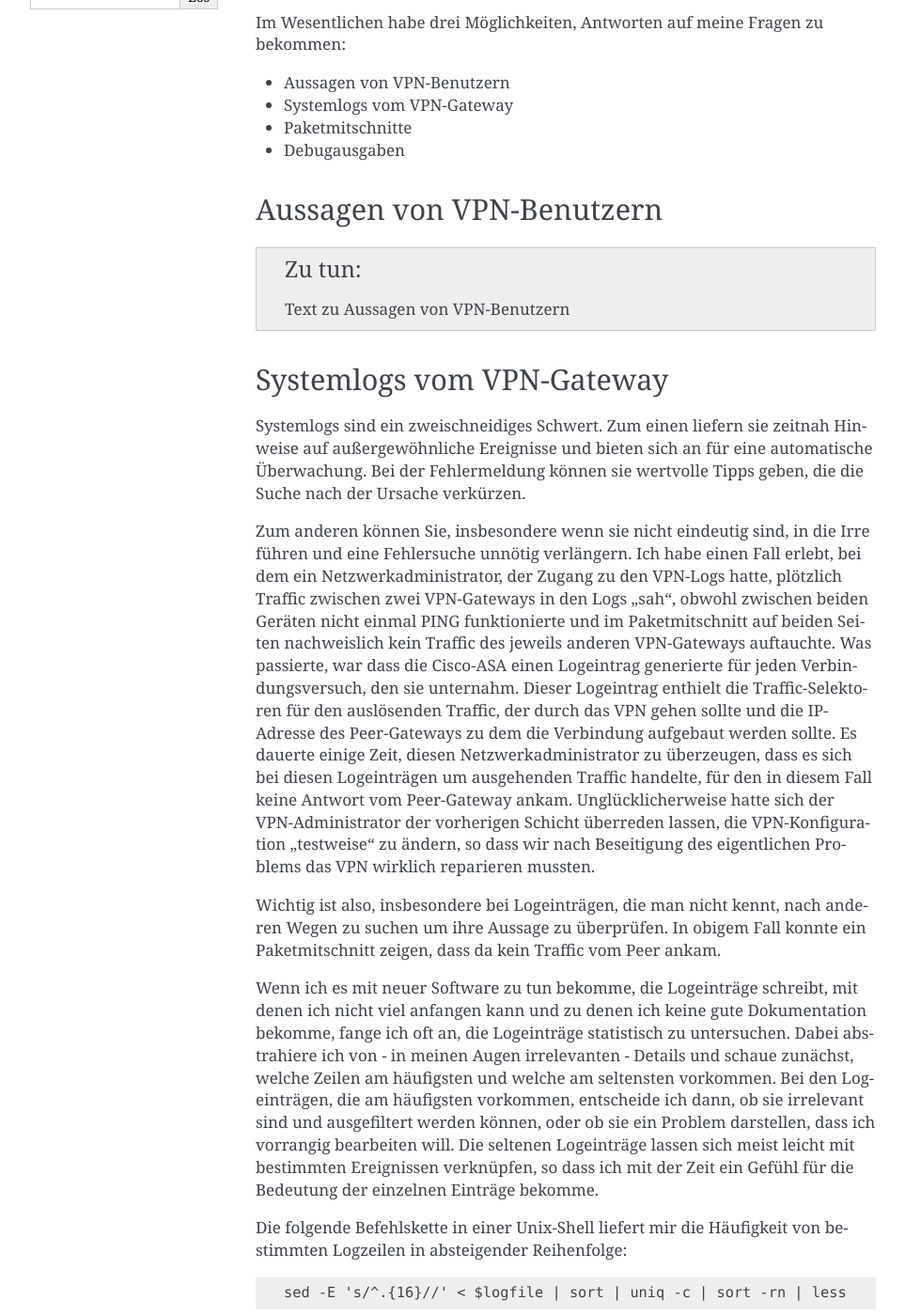
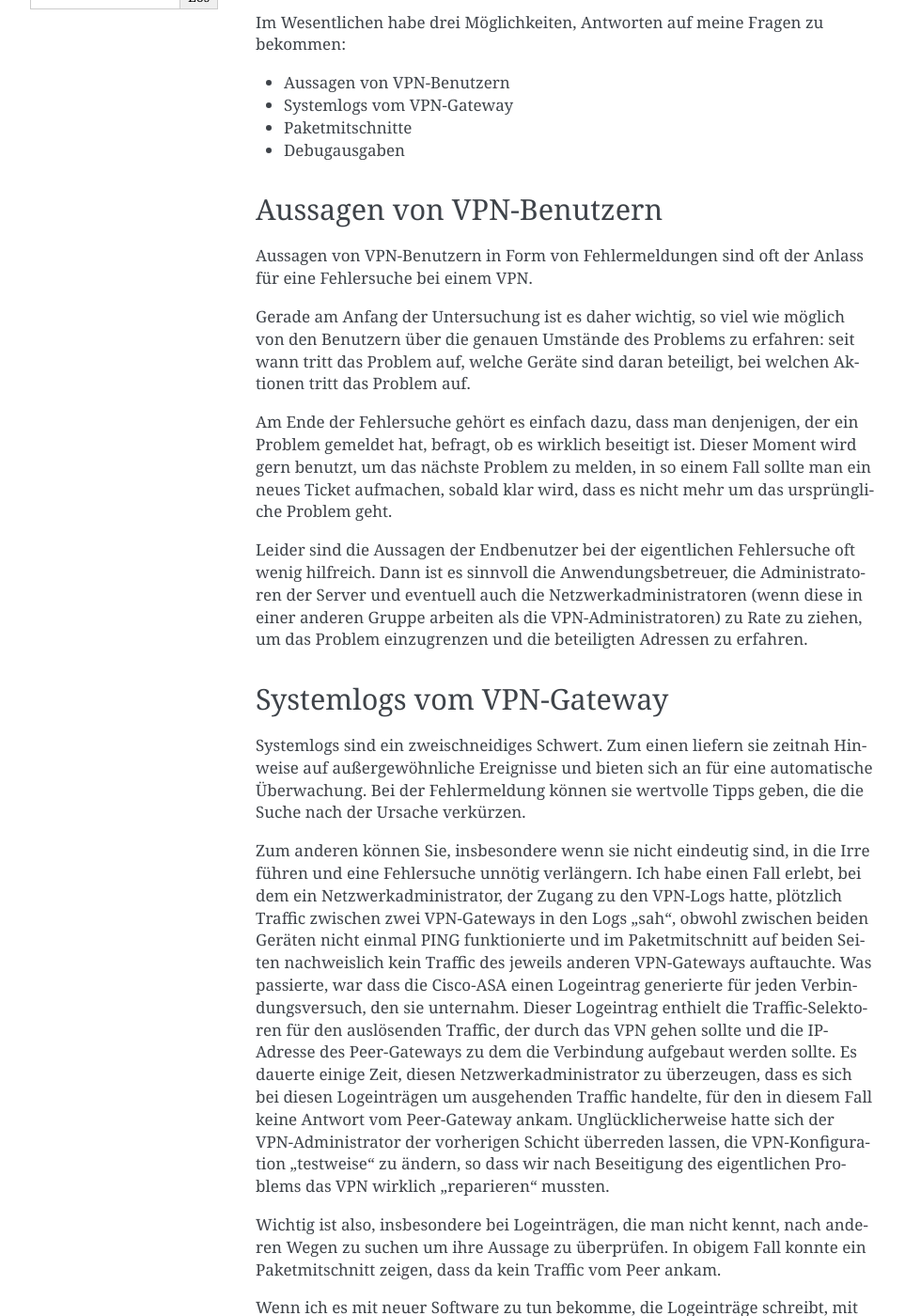
Before and after one commit to matwei-books/Fehlersuche-bei-IPsec-VPN-mit-IKEv2, a Sphinx documentation site: the page built from source/vorgehen/antworten.rst, in a window 1280 px wide and 1400 px high, scrolled down 428 px. Shown: the whole window at 94% size, without its empty margins (148-1111 px from the left). Built offline with Sphinx 7.4.7, drawn with Linux system fonts in a browser that asks for light colours.

Commit message:
Text zu Aussagen von VPN-Benutzern

```diff
--- a/source/vorgehen/antworten.rst
+++ b/source/vorgehen/antworten.rst
@@ -29,9 +29,26 @@ bekommen:
 Aussagen von VPN-Benutzern
 --------------------------
 
-.. todo::
+Aussagen von VPN-Benutzern in Form von Fehlermeldungen sind oft der
+Anlass für eine Fehlersuche bei einem VPN.
 
-   Text zu Aussagen von VPN-Benutzern
+Gerade am Anfang der Untersuchung ist es daher wichtig, so viel wie
+möglich von den Benutzern über die genauen Umstände des Problems zu
+erfahren: seit wann tritt das Problem auf, welche Geräte sind daran
+beteiligt, bei welchen Aktionen tritt das Problem auf.
+
+Am Ende der Fehlersuche gehört es einfach dazu, dass man denjenigen, der
+ein Problem gemeldet hat, befragt, ob es wirklich beseitigt ist. Dieser
+Moment wird gern benutzt, um das nächste Problem zu melden, in so einem
+Fall sollte man ein neues Ticket aufmachen, sobald klar wird, dass es
+nicht mehr um das ursprüngliche Problem geht.
+
+Leider sind die Aussagen der Endbenutzer bei der eigentlichen
+Fehlersuche oft wenig hilfreich. Dann ist es sinnvoll die
+Anwendungsbetreuer, die Administratoren der Server und eventuell auch
+die Netzwerkadministratoren (wenn diese in einer anderen Gruppe arbeiten
+als die VPN-Administratoren) zu Rate zu ziehen, um das Problem
+einzugrenzen und die beteiligten Adressen zu erfahren.
 
 Systemlogs vom VPN-Gateway
 --------------------------
@@ -57,7 +74,7 @@ sich bei diesen Logeinträgen um ausgehenden Traffic handelte, für den in
 diesem Fall keine Antwort vom Peer-Gateway ankam. Unglücklicherweise
 hatte sich der VPN-Administrator der vorherigen Schicht überreden
 lassen, die VPN-Konfiguration "testweise" zu ändern, so dass wir nach
-Beseitigung des eigentlichen Problems das VPN wirklich reparieren
+Beseitigung des eigentlichen Problems das VPN wirklich "reparieren"
 mussten.
 
 Wichtig ist also, insbesondere bei Logeinträgen, die man nicht kennt,
```
